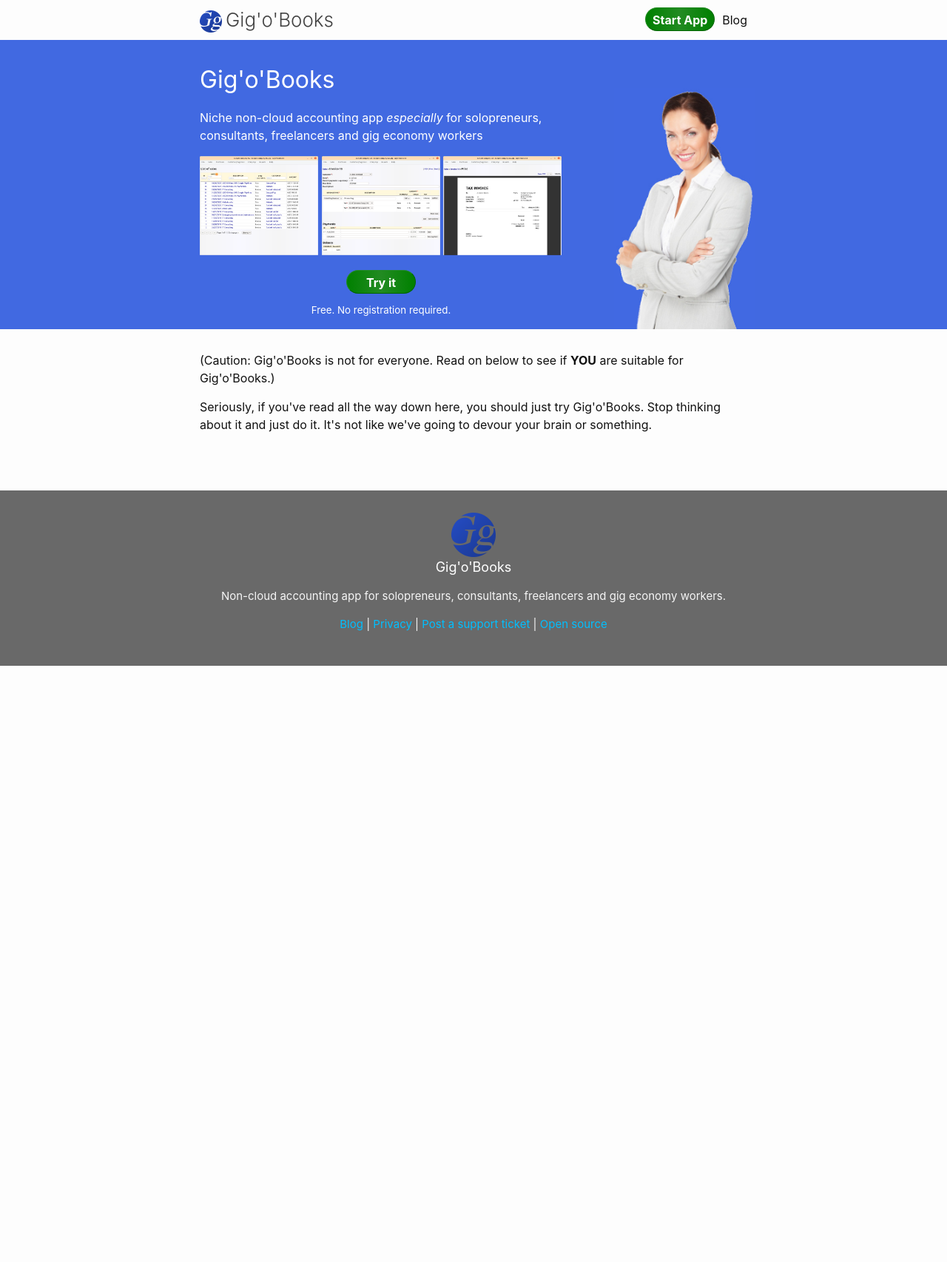
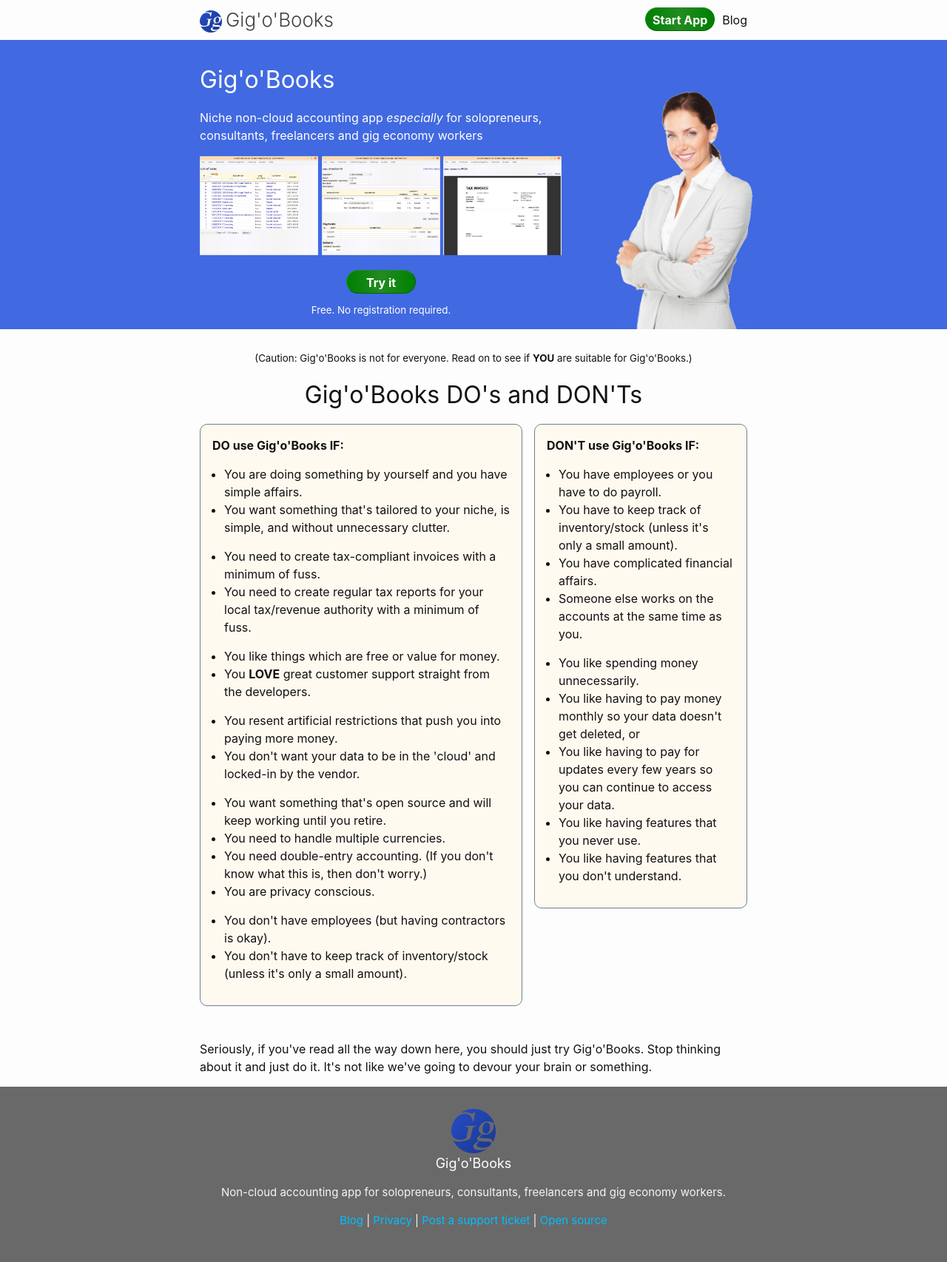
Before and after one commit to gigobooks/gigobooks.github.io, a Jekyll site: the page built from index.html, in a window 1280 px wide. Shown: the whole page at 74% size. Built offline with Jekyll 4.4.1, drawn with Linux system fonts in a browser that asks for light colours; before the commit the page ends 900 px from its top, so only the background shows below that.

Commit message:
Add do-and-donts pane. Other tweaks.

```diff
--- a/_includes/header.html
+++ b/_includes/header.html
@@ -30,7 +30,7 @@
     {%- endif -%}
 
     <div class="green-button launch-webapp">
-      <a href="/webapp"><span class="primary">Start App</span><span class="secondary">It's Free!</span></a>
+      <a href="/webapp">Start App</a>
     </div>
   </div>
 </header>
--- a/_sass/vendor.scss
+++ b/_sass/vendor.scss
@@ -27,7 +27,7 @@
     text-align: center;
   }
   a, a:visited { color: white; }
-  a:hover { text-decoration: none; }
+  a:hover { text-decoration: none; background: forestgreen; }
   a:hover .primary, a .secondary { display: none; }
   a:hover .secondary { display: inline; font-weight: normal; }
 }
@@ -50,6 +50,7 @@
 .layout-home .page-content { padding: 0; }
 .layout-home .site-header { border-bottom-width: 0; }
 .pane { padding: 30px 0 0; }
+.pane-title { font-size: 32px; text-align: center; }
 
 .pane-splash {
   background: royalblue;
@@ -83,3 +84,26 @@
     .cta p { display: inline-block; width: 7em; }
   }
 }
+
+.pane-dodonts {
+  .caution { font-size: smaller; text-align: center; }
+
+  .dos, .donts {
+    box-sizing: border-box;
+    margin-bottom: 1em;
+
+    .inner {
+      border: 1px solid slategrey;
+      border-radius: 10px;
+      background: floralwhite;
+      padding: 1em;
+    }
+
+    ul { margin-left: 1em; }
+  }
+
+  @media screen and (min-width: 640px) {
+    .dos { width: 60%; float: left; padding-right: 0.5em; }
+    .donts { width: 40%; float: right; padding-left: 0.5em; }
+  }
+}
--- a/index.html
+++ b/index.html
@@ -18,21 +18,94 @@ title: Gig'o'Books
     <a href="/assets/media/Screenshot-2.png"><img class="screenshot" src="/assets/media/Screenshot-2.png" alt="screenshot" /></a>
   </div>
 
-  <img class="image" src="/assets/media/photo-woman.jpg" alt="photo of woman" />
   <div class="pad"><div class="pad-inner">
     <div class="cta">
       <div class="green-button"><a href="/webapp">Try it</a></div>
       <p>Free. No registration required.</p>
     </div>
   </div></div>
-
+  <img class="image" src="/assets/media/photo-woman.jpg" alt="photo of woman" />
 </div></div>
 
-<div class="pane pane-content"><div class="wrapper">
+<div class="pane pane-dodonts"><div class="wrapper">
   <p class="caution">
-    (Caution: Gig'o'Books is not for everyone. Read on below to see if <strong>YOU</strong> are suitable for Gig'o'Books.)
+    (Caution: Gig'o'Books is not for everyone. Read on to see if <strong>YOU</strong> are suitable for Gig'o'Books.)
   </p>
 
+  <h2 class="pane-title">Gig'o'Books DO's and DON'Ts</h2>
+
+  <div class="dos"><div class="inner">
+    <p><strong>DO use Gig'o'Books IF:</strong></p>
+
+    <ul><li>
+      You are doing something by yourself and you have simple affairs.
+    </li><li>
+      You want something that's tailored to your niche, is simple, and without unnecessary clutter.
+    </li></ul>
+
+    <ul><li>
+      You need to create tax-compliant invoices with a minimum of fuss.
+    </li><li>
+      You need to create regular tax reports for your local tax/revenue authority with a minimum of fuss.
+    </li></ul>
+
+    <ul><li>
+      You like things which are free or value for money.
+    </li><li>
+      You <strong>LOVE</strong> great customer support straight from the developers.
+    </li></ul>
+
+    <ul><li>
+      You resent artificial restrictions that push you into paying more money.
+    </li><li>
+      You don't want your data to be in the 'cloud' and locked-in by the vendor.
+    </li></ul>
+
+    <ul><li>
+      You want something that's open source and will keep working until you retire.
+    </li><li>
+      You need to handle multiple currencies.
+    </li><li>
+      You need double-entry accounting. (If you don't know what this is, then don't worry.)
+    </li><li>
+      You are privacy conscious.
+    </li></ul>
+
+    <ul><li>
+      You don't have employees (but having contractors is okay).
+    </li><li>
+      You don't have to keep track of inventory/stock (unless it's only a small amount).
+    </li></ul>
+  </div></div>
+
+  <div class="donts"><div class="inner">
+    <p><strong>DON'T use Gig'o'Books IF:</strong></p>
+
+    <ul><li>
+      You have employees or you have to do payroll.
+    </li><li>
+      You have to keep track of inventory/stock (unless it's only a small amount).
+    </li><li>
+      You have complicated financial affairs.
+    </li><li>
+      Someone else works on the accounts at the same time as you.
+    </li></ul>
+
+    <ul><li>
+      You like spending money unnecessarily.
+    </li><li>
+      You like having to pay money monthly so your data doesn't get deleted, or
+    </li><li>
+      You like having to pay for updates every few years so you can continue to access your data.
+    </li><li>
+      You like having features that you never use.
+    </li><li>
+      You like having features that you don't understand.
+    </li></ul>
+  </div></div>
+</div></div>
+
+<div class="pane pane-remainder"><div class="wrapper">
   <p>
   Seriously, if you've read all the way down here, you should just try Gig'o'Books. Stop thinking about it and just do it. It's not like we've going to devour your brain or something.
   </p>
```
